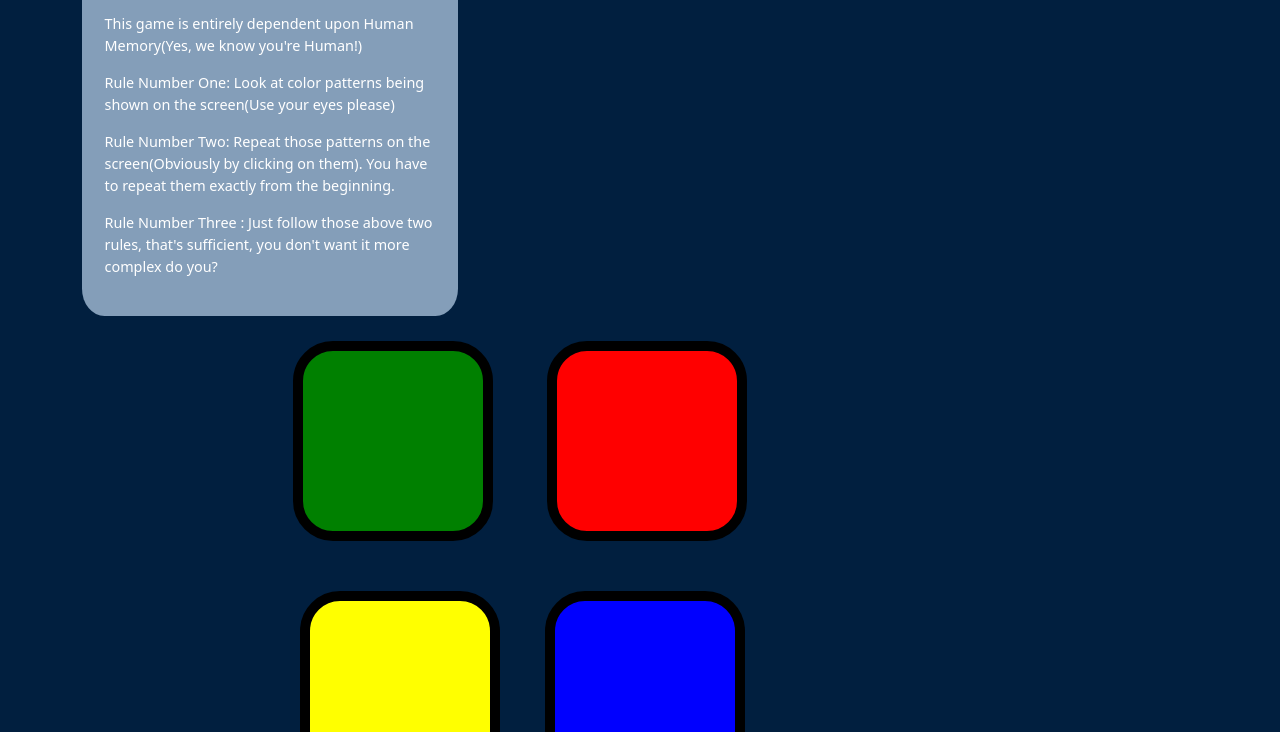
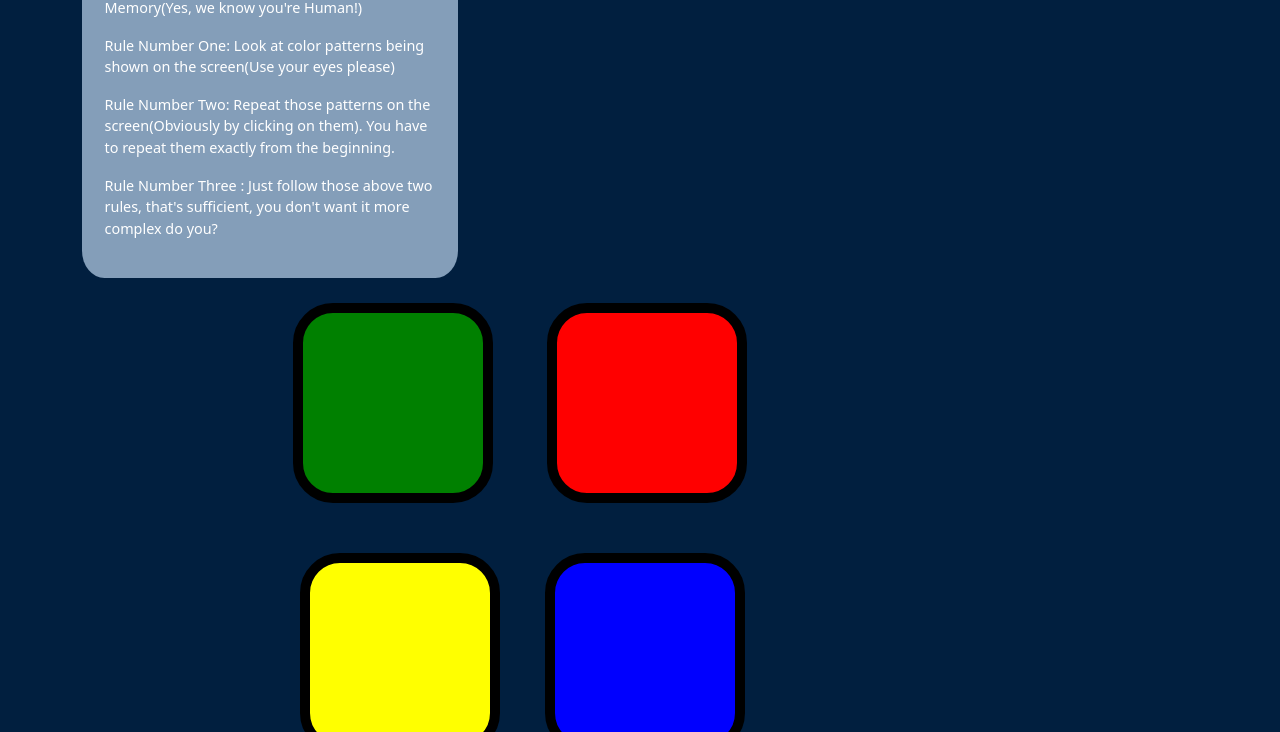
Before and after one commit to poojasree0816/simon-game, a plain HTML site: page index.html in a window 1280 px wide. Shown: the part 390-1122 px from the top of the page. Drawn offline with nearby package versions, Linux system fonts and the light colour scheme.

Commit message:
Update styles.css

```diff
--- a/styles.css
+++ b/styles.css
@@ -11,7 +11,7 @@ body {
 }
 
 .rules{
-  margin-top: 18%;
+  margin-top: 8%;
   font-size: 90%;
   color: #fff;
   background-color:#849eb9 ;
```
